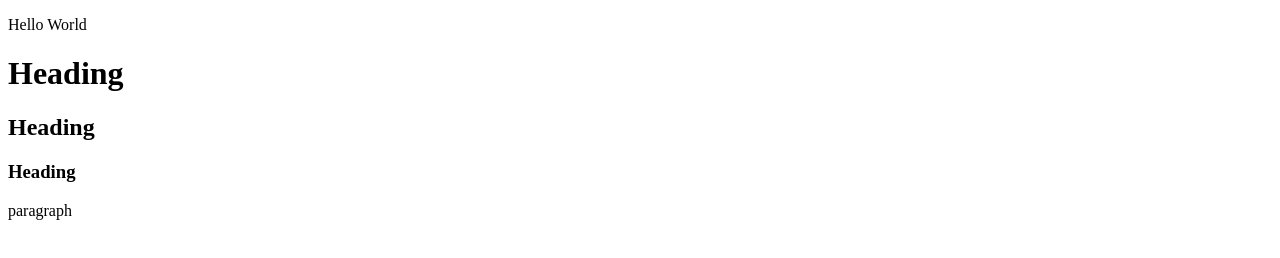
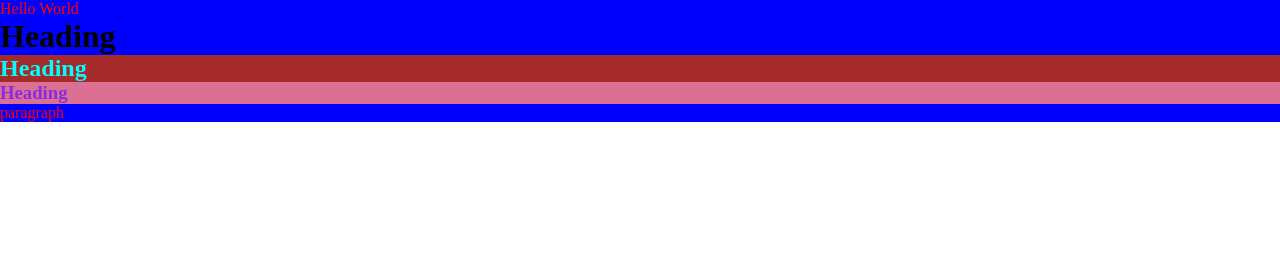
Before and after one commit to BennethJane/-Git-Class, a website: page index.html in a window 1280 px wide. Drawn offline with Linux system fonts and the light colour scheme.

Commit message:
first commit

```diff
--- a/index.css
+++ b/index.css
@@ -1,8 +1,7 @@
 
 *{
-   width: 50px;
-   height: auto;
-   margin-top: 0;
+   margin: 0;
+   padding: 0;
 
 }
 h1{
--- a/index.html
+++ b/index.html
@@ -4,6 +4,7 @@
     <meta charset="UTF-8">
     <meta name="viewport" content="width=device-width, initial-scale=1.0">
     <title>Document</title>
+    <link rel="stylesheet" href="index.css">
 </head>
 <body>
     <p>Hello World</p>
```
Also changed, not shown: 1 other file.
